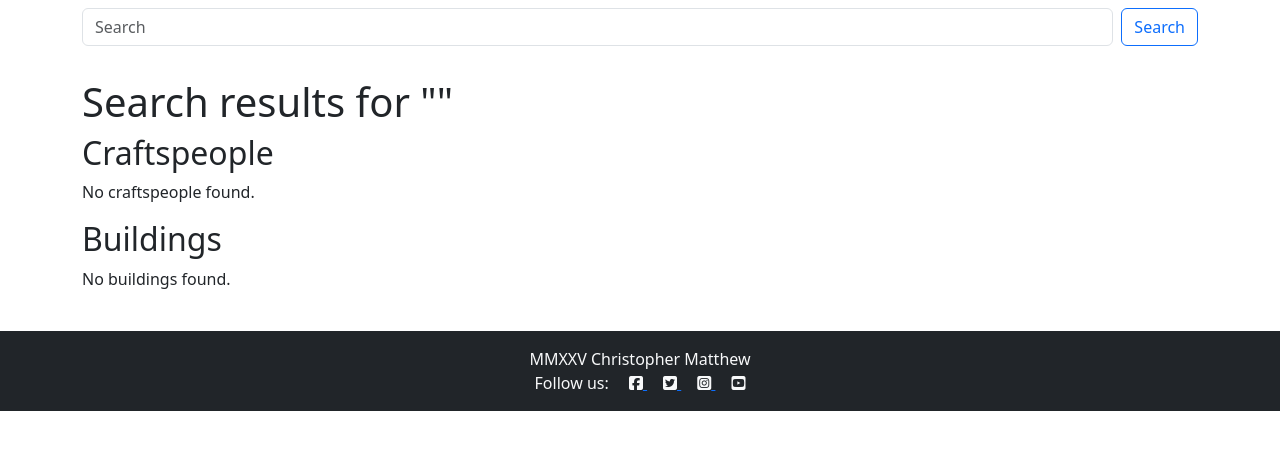
After one commit to csmatthew/medieval-architects, a Django app: page /search/ in a window 1280 px wide. The commit adds this page. Shown: the top 450 px of the page. Run offline with Django 5.2, Linux system fonts and the light colour scheme; some libraries are stand-ins or nearby versions.

Commit message:
Feat: simple search feature

```diff
--- /dev/null
+++ b/core/templates/core/search_results.html
@@ -0,0 +1,29 @@
+{% extends "base.html" %}
+{% block title %}Search Results{% endblock title %}
+{% block content %}
+<div class="container py-4">
+    <h1>Search results for "{{ query }}"</h1>
+
+    <h2>Craftspeople</h2>
+    {% if craftspersons %}
+        <ul>
+        {% for c in craftspersons %}
+            <li><a href="#">{{ c }}</a></li>
+        {% endfor %}
+        </ul>
+    {% else %}
+        <p>No craftspeople found.</p>
+    {% endif %}
+
+    <h2>Buildings</h2>
+    {% if buildings %}
+        <ul>
+        {% for b in buildings %}
+            <li><a href="#">{{ b.name }}</a></li>
+        {% endfor %}
+        </ul>
+    {% else %}
+        <p>No buildings found.</p>
+    {% endif %}
+</div>
+{% endblock content %}
--- a/core/urls.py
+++ b/core/urls.py
@@ -7,4 +7,9 @@ urlpatterns = [
         views.index,
         name='index'
     ),
+    path(
+        'search/',
+        views.search,
+        name='search'
+    ),
 ]
--- a/core/views.py
+++ b/core/views.py
@@ -1,7 +1,32 @@
 from django.shortcuts import render
+from django.db.models import Q
+
+from .models import Craftsperson, Building
 
 # Create your views here.
 
 
 def index(request):
     return render(request, "core/index.html")
+
+
+def search(request):
+    q = request.GET.get('q', '').strip()
+    craftspersons = Craftsperson.objects.none()
+    buildings = Building.objects.none()
+    if q:
+        craftspersons = Craftsperson.objects.filter(
+            Q(name__icontains=q) |
+            Q(forename__icontains=q) |
+            Q(label__icontains=q) |
+            Q(sequence_label__icontains=q)
+        ).order_by('name')[:100]
+        buildings = Building.objects.filter(
+            Q(name__icontains=q)
+        ).order_by('name')[:100]
+    context = {
+        'query': q,
+        'craftspersons': craftspersons,
+        'buildings': buildings,
+    }
+    return render(request, "core/search_results.html", context)
--- a/templates/base.html
+++ b/templates/base.html
@@ -31,6 +31,21 @@
         {% block additional_css %} {% endblock additional_css %}
     </head>
     <body>
+        <header class="container py-2">
+            <form class="d-flex" method="get" action="{% url 'search' %}">
+                <input
+                    class="form-control me-2"
+                    type="search"
+                    name="q"
+                    placeholder="Search"
+                    aria-label="Search"
+                    value="{{ request.GET.q|default_if_none:'' }}"
+                />
+                <button class="btn btn-outline-primary" type="submit">
+                    Search
+                </button>
+            </form>
+        </header>
 
             {% block content %}
             <!-- Content Goes here -->
```
